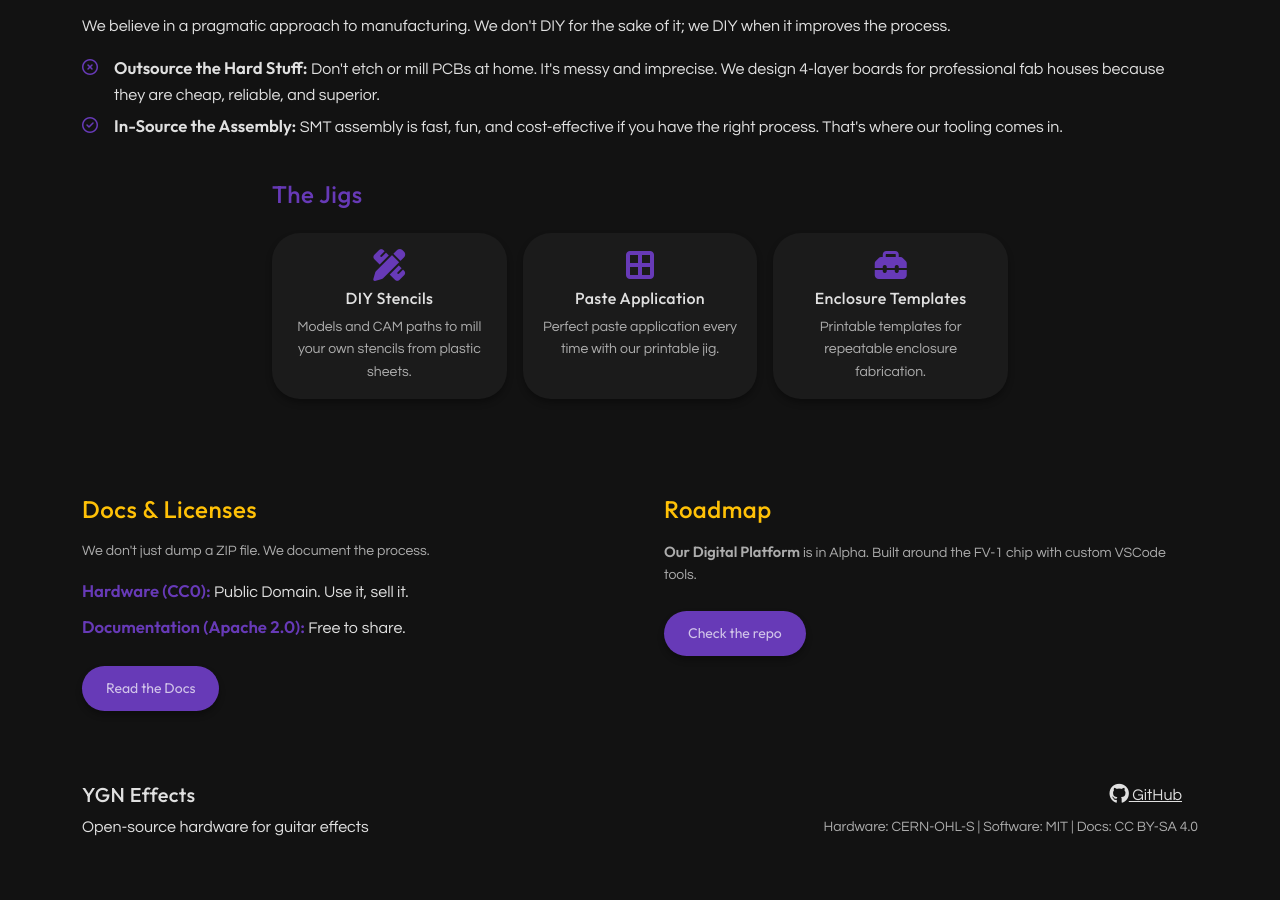
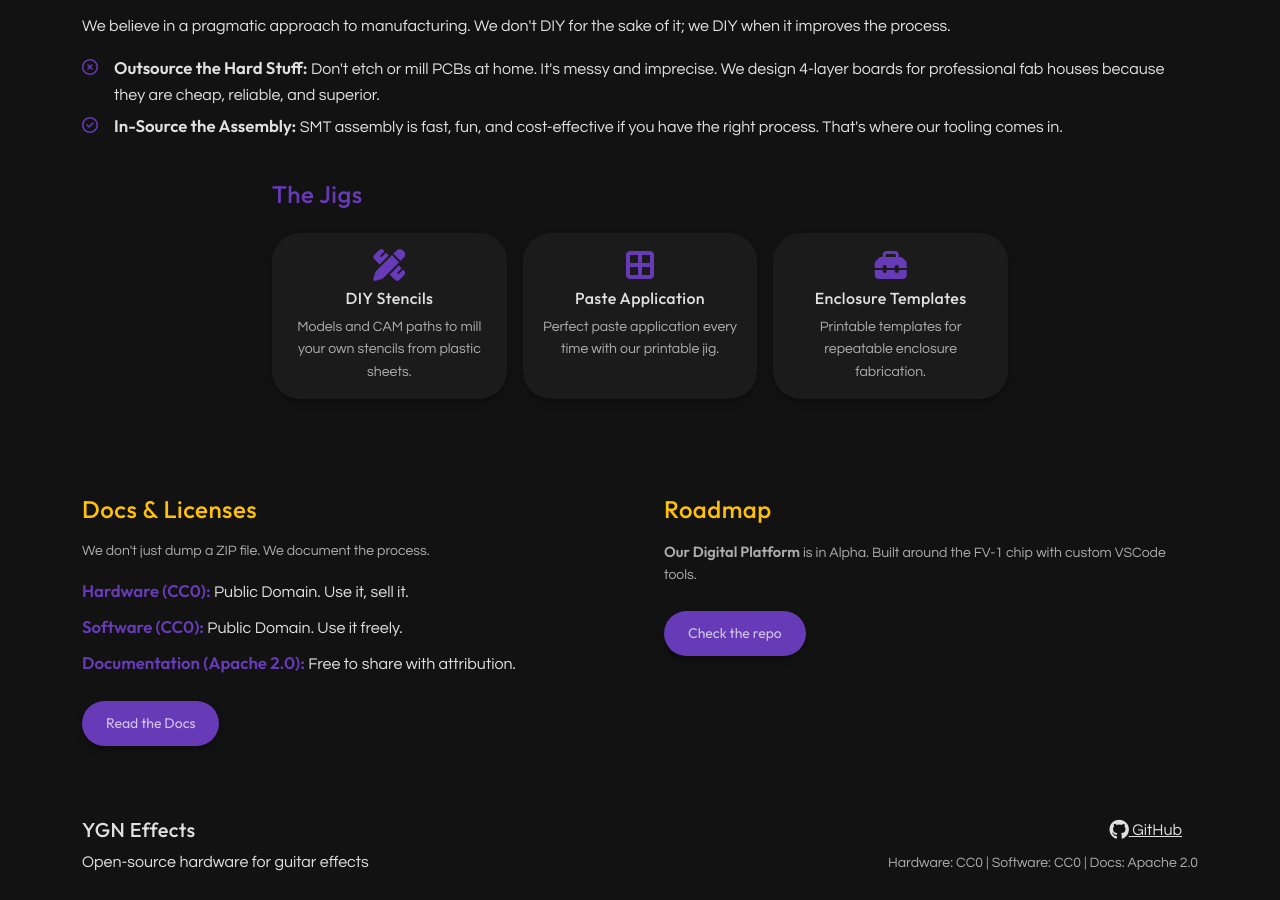
Before and after one commit to ygn-effects/ygn-effects.github.io, a Jekyll site: the page built from framework.html, in a window 1280 px wide and 900 px high, scrolled down 3381 px. Built offline with Jekyll 4.4.1, drawn with Linux system fonts in a browser that asks for light colours; before the commit the page ends 4245 px from its top, so only the background shows below that.

Commit message:
Centralized license management

```diff
--- a/_includes/footer.html
+++ b/_includes/footer.html
@@ -12,7 +12,7 @@
           </a>
         </div>
         <p class="small mb-0 opacity-75">
-          Hardware: CERN-OHL-S | Software: MIT | Docs: CC BY-SA 4.0
+          Hardware: {{ site.data.licenses.hardware.name }} | Software: {{ site.data.licenses.software.name }} | Docs: {{ site.data.licenses.docs.name }}
         </p>
       </div>
     </div>
--- a/framework.html
+++ b/framework.html
@@ -308,10 +308,13 @@ permalink: /framework/
         <p class="small opacity-75">We don't just dump a ZIP file. We document the process.</p>
         <ul class="list-unstyled">
           <li class="mb-2">
-            <strong class="text-secondary">Hardware (CC0):</strong> Public Domain. Use it, sell it.
+            <strong class="text-secondary">Hardware ({{ site.data.licenses.hardware.name }}):</strong> {{ site.data.licenses.hardware.description }}
           </li>
           <li class="mb-2">
-            <strong class="text-secondary">Documentation (Apache 2.0):</strong> Free to share.
+            <strong class="text-secondary">Software ({{ site.data.licenses.software.name }}):</strong> {{ site.data.licenses.software.description }}
+          </li>
+          <li class="mb-2">
+            <strong class="text-secondary">Documentation ({{ site.data.licenses.docs.name }}):</strong> {{ site.data.licenses.docs.description }}
           </li>
         </ul>
         <a href="/docs.html" class="btn btn-sm btn-secondary mt-2">Read the Docs</a>
--- a/index.html
+++ b/index.html
@@ -167,9 +167,9 @@ layout: default
         </a>
       </div>
       <div class="d-flex justify-content-center gap-3 flex-wrap">
-        <span class="badge bg-secondary">Hardware: CC0</span>
-        <span class="badge bg-secondary">Software: CC0</span>
-        <span class="badge bg-secondary">Docs: Apache 2.0</span>
+        <span class="badge bg-secondary">Hardware: {{ site.data.licenses.hardware.name }}</span>
+        <span class="badge bg-secondary">Software: {{ site.data.licenses.software.name }}</span>
+        <span class="badge bg-secondary">Docs: {{ site.data.licenses.docs.name }}</span>
       </div>
     </div>
   </div>
```
Also changed, not shown: _data/licenses.yml (added, +17 -0 lines).
